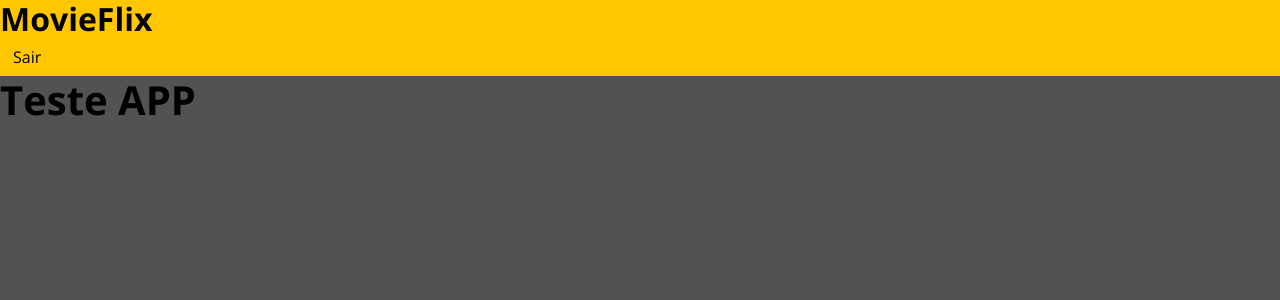
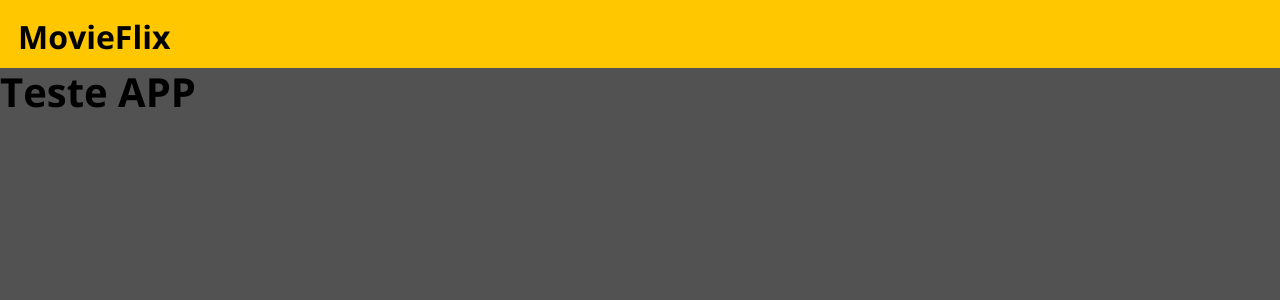
Before and after one commit to auriceliof/devsuperior-react-03, a React (Create React App) app in the folder desafiomovieflix/frontend/: page / in a window 1280 px wide. Shown: the top 300 px of the page. Built offline with nearby package versions, Linux system fonts and the light colour scheme; the HTML template or start-up script is replaced by a standard one.

Commit message:
Styling Navbar

```diff
--- a/desafiomovieflix/frontend/src/components/Navbar/index.tsx
+++ b/desafiomovieflix/frontend/src/components/Navbar/index.tsx
@@ -1,7 +1,9 @@
+import './styles.css';
+
 const Navbar = () => {
     return (
-        <nav className="bg-primary">
-            <div>
+        <nav className="bg-primary navbar-nav-container">
+            <div className='navbar-title'>
                 <a href="/">
                     <h2>MovieFlix</h2>
                 </a>
--- a/desafiomovieflix/frontend/src/components/Navbar/styles.css
+++ b/desafiomovieflix/frontend/src/components/Navbar/styles.css
@@ -0,0 +1,10 @@
+.navbar-nav-container {
+    display: flex;
+    justify-content: space-between;
+    height: 68px;
+    padding: 18px;
+}
+
+.btn-navbar {
+    display:  none;
+}
```
